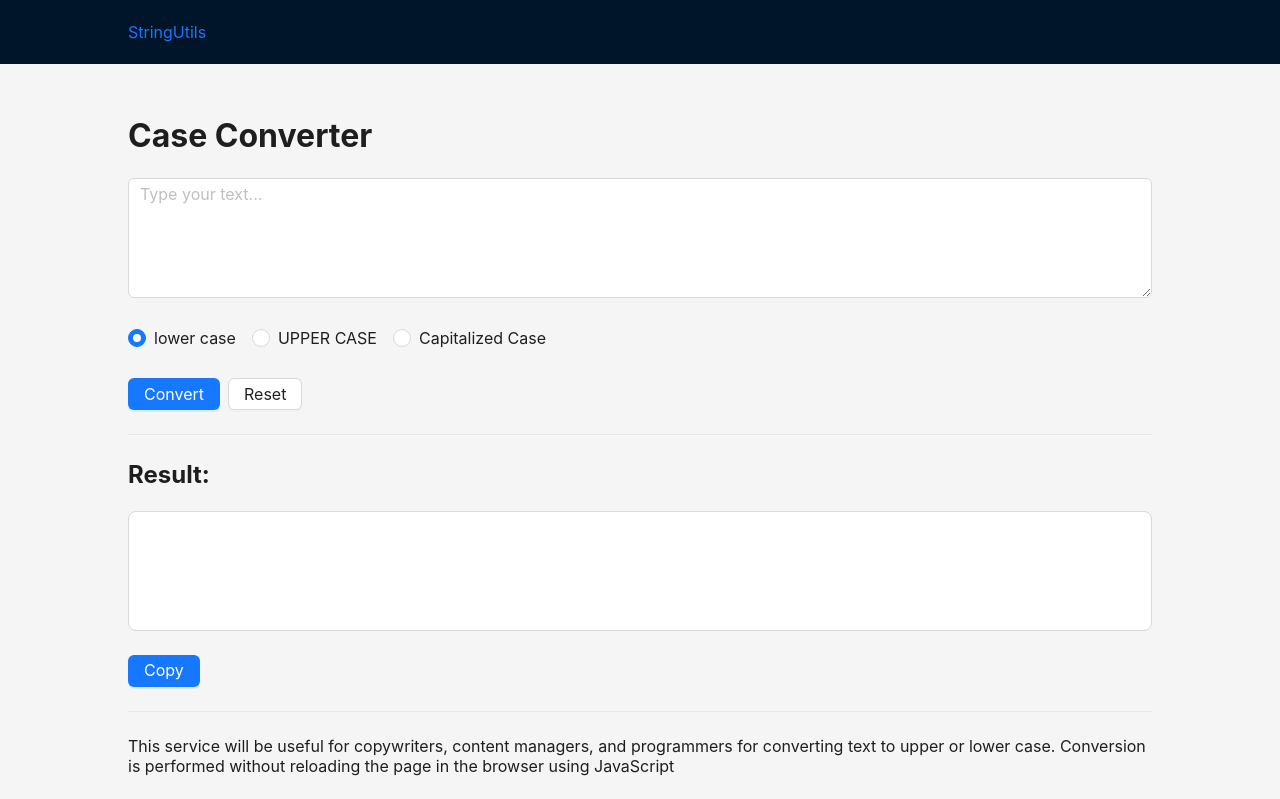
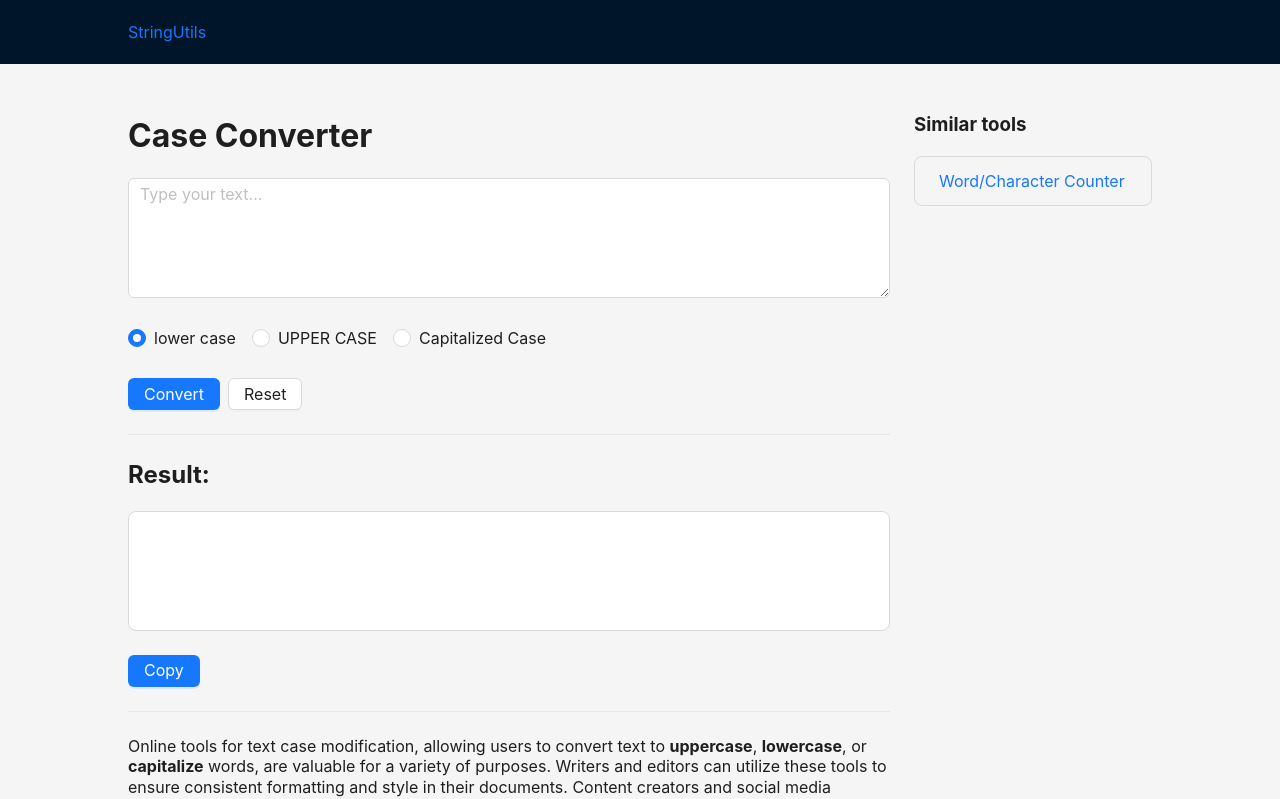
Before and after one commit to igorrybalko/StringUtils, a React (Vite) app: page /case-converter in a window 1280 px wide. Shown: the top 799 px of the page. Built offline with nearby package versions, Linux system fonts and the light colour scheme.

Commit message:
change text and add sidebar

```diff
--- a/src/views/CaseConverterPage.tsx
+++ b/src/views/CaseConverterPage.tsx
@@ -1,13 +1,32 @@
-import { Button, Form, Input, Divider, notification, Radio, Space } from 'antd';
+import {
+ Button,
+ Form,
+ Input,
+ Divider,
+ notification,
+ Radio,
+ Space,
+ Col,
+ Row,
+} from 'antd';
 import { useState } from 'react';
 import copy from 'copy-to-clipboard';
 import { Helmet } from 'react-helmet';
+
+import AppSidebar from '../components/AppSidebar';
 
 const { TextArea } = Input;
 
 export default function CaseConverterPage() {
  const [result, setResult] = useState('');
  const [api, contextHolder] = notification.useNotification();
+
+ const navList = [
+  {
+   title: 'Word/Character Counter',
+   url: '/word-counter',
+  },
+ ];
 
  type ConvertOption = 'lc' | 'uc' | 'cc';
 
@@ -54,7 +73,7 @@ export default function CaseConverterPage() {
     <title>Case Converter Online</title>
     <meta
      name='description'
-     content='Online tool for convert string to upper and lower case'
+     content='Online tool for convert string to uppercase, lowercase and capitalize words'
     />
     <link
      rel='canonical'
@@ -62,6 +81,8 @@ export default function CaseConverterPage() {
     />
    </Helmet>
    {contextHolder}
+   <Row gutter={[24, 0]}>
+    <Col xs={24} sm={24} md={18}>
      <h1>Case Converter</h1>
      <Form
       onFinish={onFinish}
@@ -107,10 +128,23 @@ export default function CaseConverterPage() {
      </Button>
      <Divider />
      <div>
-    This service will be useful for copywriters, content managers, and
-    programmers for converting text to upper or lower case. Conversion is
-    performed without reloading the page in the browser using JavaScript
+      Online tools for text case modification, allowing users to convert text to{' '}
+      <strong>uppercase</strong>, <strong>lowercase</strong>, or{' '}
+      <strong>capitalize</strong> words, are valuable for a variety of purposes.
+      Writers and editors can utilize these tools to ensure consistent
+      formatting and style in their documents. Content creators and social media
+      managers may find them handy for crafting eye-catching headlines or
+      captions. Additionally, programmers and developers can streamline their
+      coding practices by easily adjusting the case of variables and
+      identifiers. Overall, these online tools serve as versatile aids for
+      anyone seeking efficient and uniform text transformation, enhancing
+      readability and professionalism across different contexts.
      </div>
+    </Col>
+    <Col xs={24} sm={24} md={6}>
+     <AppSidebar list={navList} />
+    </Col>
+   </Row>
   </div>
  );
 }
--- a/src/views/Md5GeneratorPage.tsx
+++ b/src/views/Md5GeneratorPage.tsx
@@ -79,7 +79,7 @@ export default function Md5GeneratorPage() {
      is used for hashing.
     </p>
     <p>
-     Using the service you can encrypt text and passwords. MD5 cannot be
+     Using the service you can encrypt text and passwords. <strong>MD5</strong> cannot be
      decrypted, since reverse encoding is not provided in this algorithm, which
      ensures high security of encrypted data.
     </p>
--- a/src/views/WordCounterPage.tsx
+++ b/src/views/WordCounterPage.tsx
@@ -7,9 +7,13 @@ import {
  Space,
  Checkbox,
  Tag,
+ Col,
+ Row,
 } from 'antd';
 import { useState } from 'react';
 import { Helmet } from 'react-helmet';
+
+import AppSidebar from '../components/AppSidebar';
 
 const { TextArea } = Input;
 
@@ -18,6 +22,13 @@ export default function WordCounterPage() {
  const [countWithoutSpace, setCountWithoutSpace] = useState(0);
  const [cntWords, setCntWords] = useState(0);
  const [api, contextHolder] = notification.useNotification();
+
+ const navList = [
+    {
+     title: 'Case Converter',
+     url: '/case-converter',
+    },
+   ];
 
  const countWords = (str: string) => {
   str = str.trim();
@@ -73,6 +84,8 @@ export default function WordCounterPage() {
     />
    </Helmet>
    {contextHolder}
+   <Row gutter={[24, 0]}>
+    <Col xs={24} sm={24} md={18}>
    <h1>Character (Letters) Count and Words Online Free</h1>
    <Form
     onFinish={onFinish}
@@ -121,6 +134,11 @@ export default function WordCounterPage() {
     particularly crucial in <strong>SEO</strong>, social media, and other fields where content
     accuracy and optimization are essential.
    </div>
+   </Col>
+    <Col xs={24} sm={24} md={6}>
+     <AppSidebar list={navList} />
+    </Col>
+   </Row>
   </div>
  );
 }
```
Lines whose indentation alone changed are shown as unchanged.
